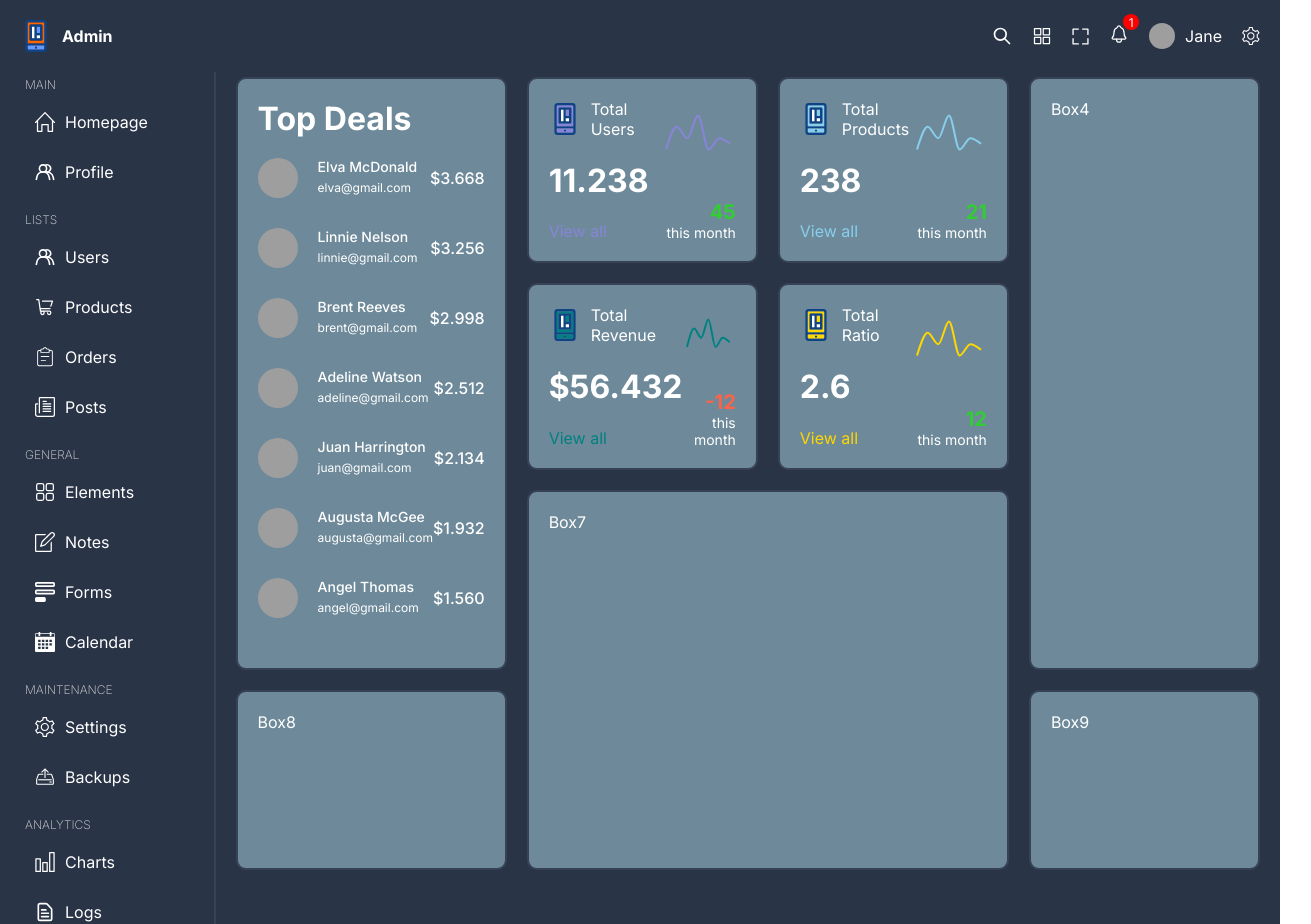
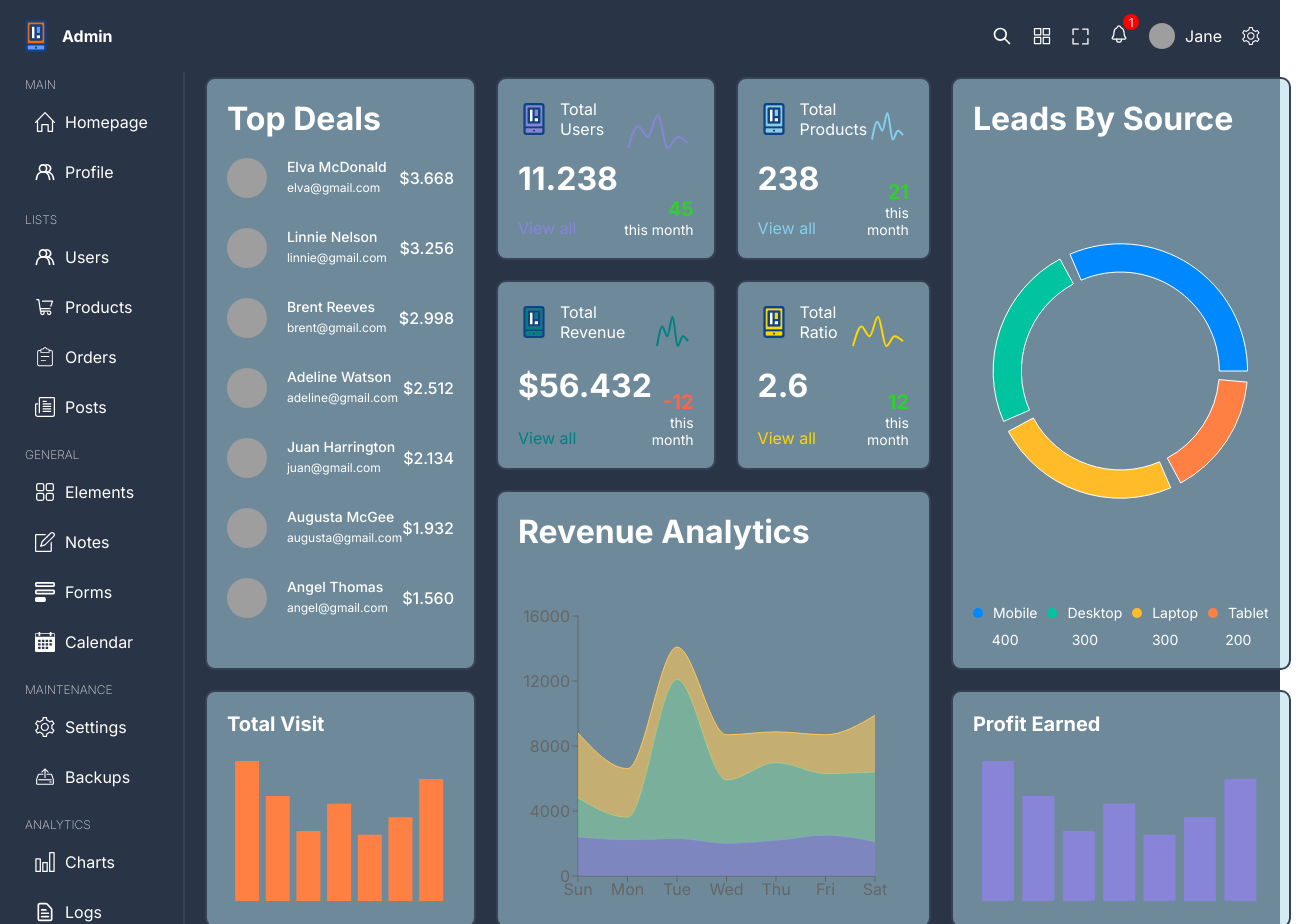
Before and after one commit to tuan782000/Admin_Dashboard_React_TS, a React (Vite) app: page / in a window 1280 px wide. Shown: the top 924 px of the page, 1311 px wide, since content can reach past the window. Built offline with nearby package versions, Linux system fonts and the light colour scheme; grey boxes are pictures that could not be loaded.

Commit message:
React Dashboard Animated Charts

```diff
--- /dev/null
+++ b/src/components/barChartBox/BarChartBox.tsx
@@ -0,0 +1,34 @@
+import { Bar, BarChart, ResponsiveContainer, Tooltip } from "recharts";
+import "./barChartBox.scss";
+
+type Props = {
+    title: string;
+    color: string;
+    dataKey: string;
+    chartData: object[];
+};
+
+const BarChartBox = (props: Props) => {
+    return (
+        <div className="barChartBox">
+            <h1>{props.title}</h1>
+            <div className="chart">
+                <ResponsiveContainer width="99%" height={150}>
+                    <BarChart data={props.chartData}>
+                        <Tooltip
+                            contentStyle={{
+                                background: "#2a3447",
+                                borderRadius: "5px",
+                            }}
+                            labelStyle={{ display: "none" }}
+                            cursor={{ fill: "none" }}
+                        />
+                        <Bar dataKey={props.dataKey} fill={props.color} />
+                    </BarChart>
+                </ResponsiveContainer>
+            </div>
+        </div>
+    );
+};
+
+export default BarChartBox;
--- /dev/null
+++ b/src/components/barChartBox/barChartBox.scss
@@ -0,0 +1,13 @@
+.barChartBox {
+    width: 100%;
+    height: 100%;
+
+    h1 {
+        font-size: 20px;
+        margin-bottom: 20px;
+    }
+    .chart {
+        // height: 100%;
+
+    }
+}
--- /dev/null
+++ b/src/components/bigChartBox/BigChartBox.tsx
@@ -0,0 +1,102 @@
+import {
+    Area,
+    AreaChart,
+    ResponsiveContainer,
+    Tooltip,
+    XAxis,
+    YAxis,
+  } from "recharts";
+  import "./bigChartBox.scss";
+
+  const data = [
+    {
+      name: "Sun",
+      books: 4000,
+      clothes: 2400,
+      electronic: 2400,
+    },
+    {
+      name: "Mon",
+      books: 3000,
+      clothes: 1398,
+      electronic: 2210,
+    },
+    {
+      name: "Tue",
+      books: 2000,
+      clothes: 9800,
+      electronic: 2290,
+    },
+    {
+      name: "Wed",
+      books: 2780,
+      clothes: 3908,
+      electronic: 2000,
+    },
+    {
+      name: "Thu",
+      books: 1890,
+      clothes: 4800,
+      electronic: 2181,
+    },
+    {
+      name: "Fri",
+      books: 2390,
+      clothes: 3800,
+      electronic: 2500,
+    },
+    {
+      name: "Sat",
+      books: 3490,
+      clothes: 4300,
+      electronic: 2100,
+    },
+  ];
+
+  const BigChartBox = () => {
+    return (
+      <div className="bigChartBox">
+        <h1>Revenue Analytics</h1>
+        <div className="chart">
+          <ResponsiveContainer width="99%" height="100%">
+            <AreaChart
+              data={data}
+              margin={{
+                top: 10,
+                right: 30,
+                left: 0,
+                bottom: 0,
+              }}
+            >
+              <XAxis dataKey="name" />
+              <YAxis />
+              <Tooltip />
+              <Area
+                type="monotone"
+                dataKey="electronic"
+                stackId="1"
+                stroke="#8884d8"
+                fill="#8884d8"
+              />
+              <Area
+                type="monotone"
+                dataKey="clothes"
+                stackId="1"
+                stroke="#82ca9d"
+                fill="#82ca9d"
+              />
+              <Area
+                type="monotone"
+                dataKey="books"
+                stackId="1"
+                stroke="#ffc658"
+                fill="#ffc658"
+              />
+            </AreaChart>
+          </ResponsiveContainer>
+        </div>
+      </div>
+    );
+  };
+
+  export default BigChartBox;
--- /dev/null
+++ b/src/components/bigChartBox/bigChartBox.scss
@@ -0,0 +1,13 @@
+.bigChartBox{
+  width: 100%;
+  height: 100%;
+  display: flex;
+  flex-direction: column;
+  justify-content: space-between;
+
+
+  .chart{
+    width: 100%;
+    height: 300px;
+  }
+}
--- /dev/null
+++ b/src/components/pieChartBox/PieChartBox.tsx
@@ -0,0 +1,56 @@
+import { Cell, Pie, PieChart, ResponsiveContainer, Tooltip } from "recharts";
+import "./pieChartBox.scss";
+
+const data = [
+    { name: "Mobile", value: 400, color: "#0088FE" },
+    { name: "Desktop", value: 300, color: "#00C49F" },
+    { name: "Laptop", value: 300, color: "#FFBB28" },
+    { name: "Tablet", value: 200, color: "#FF8042" },
+];
+
+const PieChartBox = () => {
+    return (
+        <div className="pieChartBox">
+            <h1>Leads By Source</h1>
+            <div className="chart">
+                <ResponsiveContainer width="99%" height={300}>
+                    <PieChart>
+                        <Tooltip
+                            contentStyle={{
+                                background: "white",
+                                borderRadius: "5px",
+                            }}
+                        />
+                        <Pie
+                            data={data}
+                            innerRadius={"70%"}
+                            outerRadius={"90%"}
+                            paddingAngle={5}
+                            dataKey="value"
+                        >
+                            {data.map((item) => (
+                                <Cell key={item.name} fill={item.color} />
+                            ))}
+                        </Pie>
+                    </PieChart>
+                </ResponsiveContainer>
+            </div>
+            <div className="options">
+                {data.map((item) => (
+                    <div className="option" key={item.name}>
+                        <div className="title">
+                            <div
+                                className="dot"
+                                style={{ backgroundColor: item.color }}
+                            />
+                            <span>{item.name}</span>
+                        </div>
+                        <span>{item.value}</span>
+                    </div>
+                ))}
+            </div>
+        </div>
+    );
+};
+
+export default PieChartBox;
--- /dev/null
+++ b/src/components/pieChartBox/pieChartBox.scss
@@ -0,0 +1,39 @@
+.pieChartBox {
+    height: 100%;
+    display: flex;
+    flex-direction: column;
+    justify-content: space-between;
+
+    .chart {
+        display: flex;
+        align-items: center;
+        justify-content: center;
+        width: 100%;
+        height: 100%;
+    }
+
+    .options {
+        display: flex;
+        justify-content: space-between;
+        gap: 10px;
+        font-size: 14px;
+
+        .option {
+            display: flex;
+            flex-direction: column;
+            gap: 10px;
+            align-items: center;
+            .title {
+                display: flex;
+                gap: 10px;
+                align-items: center;
+                .dot {
+                    width: 10px;
+                    height: 10px;
+                    border-radius: 50%;
+                }
+            }
+        }
+
+    }
+}
--- a/src/pages/home/Home.tsx
+++ b/src/pages/home/Home.tsx
@@ -2,11 +2,16 @@
 import TopBox from "../../components/topBox/TopBox";
 import ChartBox from "../../components/chartBox/ChartBox";
 import {
+    barChartBoxRevenue,
+    barChartBoxVisit,
     chartBoxConversion,
     chartBoxProduct,
     chartBoxRevenue,
     chartBoxUser,
 } from "../../data";
+import BarChartBox from "../../components/barChartBox/BarChartBox";
+import PieChartBox from "../../components/pieChartBox/PieChartBox";
+import BigChartBox from "../../components/bigChartBox/BigChartBox";
 
 const Home = () => {
     return (
@@ -21,7 +26,7 @@
                 <ChartBox {...chartBoxProduct} />
             </div>
             <div className="box box4">
-                Box4
+                <PieChartBox />
             </div>
             <div className="box box5">
                 <ChartBox {...chartBoxRevenue} />
@@ -29,9 +34,9 @@
             <div className="box box6">
                 <ChartBox {...chartBoxConversion} />
             </div>
-            <div className="box box7">Box7</div>
-            <div className="box box8">Box8</div>
-            <div className="box box9">Box9</div>
+            <div className="box box7"><BigChartBox /></div>
+            <div className="box box8"><BarChartBox {...barChartBoxVisit} /></div>
+            <div className="box box9"><BarChartBox {...barChartBoxRevenue} /></div>
         </div>
     );
 };
```
